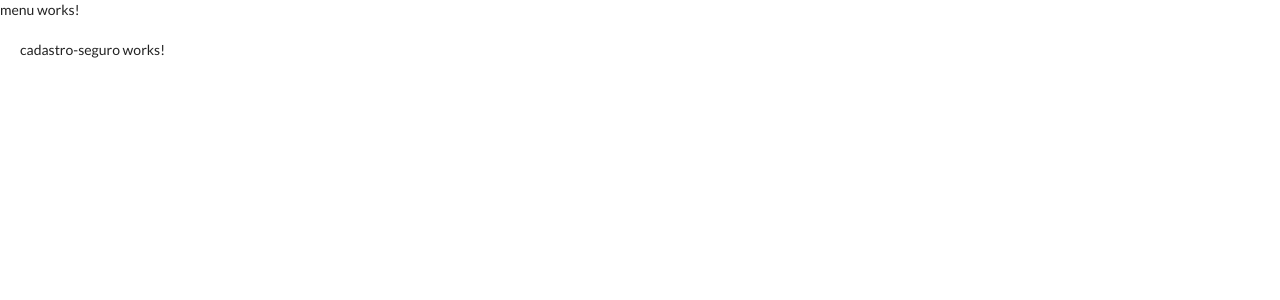
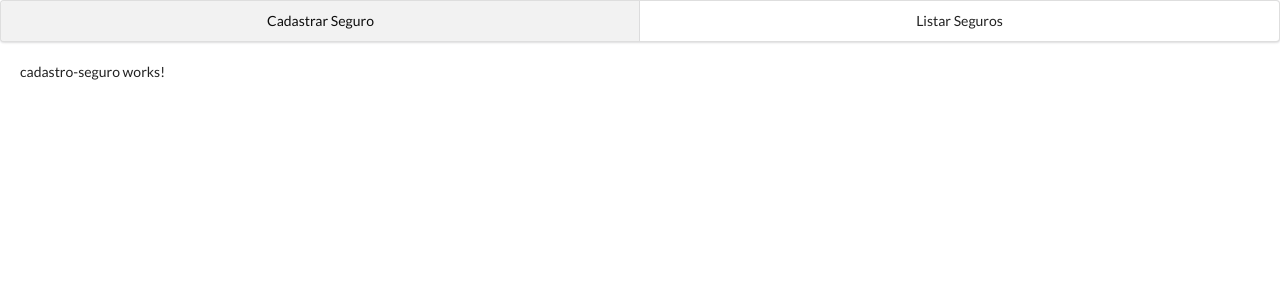
Before and after one commit to yasminlopes/auto-seguros-pwa, an Angular app: page /cadastro-seguro in a window 1280 px wide. Shown: the top 300 px of the page. Built offline with nearby package versions, Linux system fonts and the light colour scheme.

Commit message:
feat: add items menu

```diff
--- a/src/app/components/menu/menu.component.html
+++ b/src/app/components/menu/menu.component.html
@@ -1 +1,4 @@
-<p>menu works!</p>
+<div class="ui two item menu">
+    <a routerLinkActive="active" class="item" routerLink="/cadastro-seguro">Cadastrar Seguro</a>
+    <a routerLinkActive="active" class="item" routerLink="/listar-seguros">Listar Seguros</a>
+</div>
```
